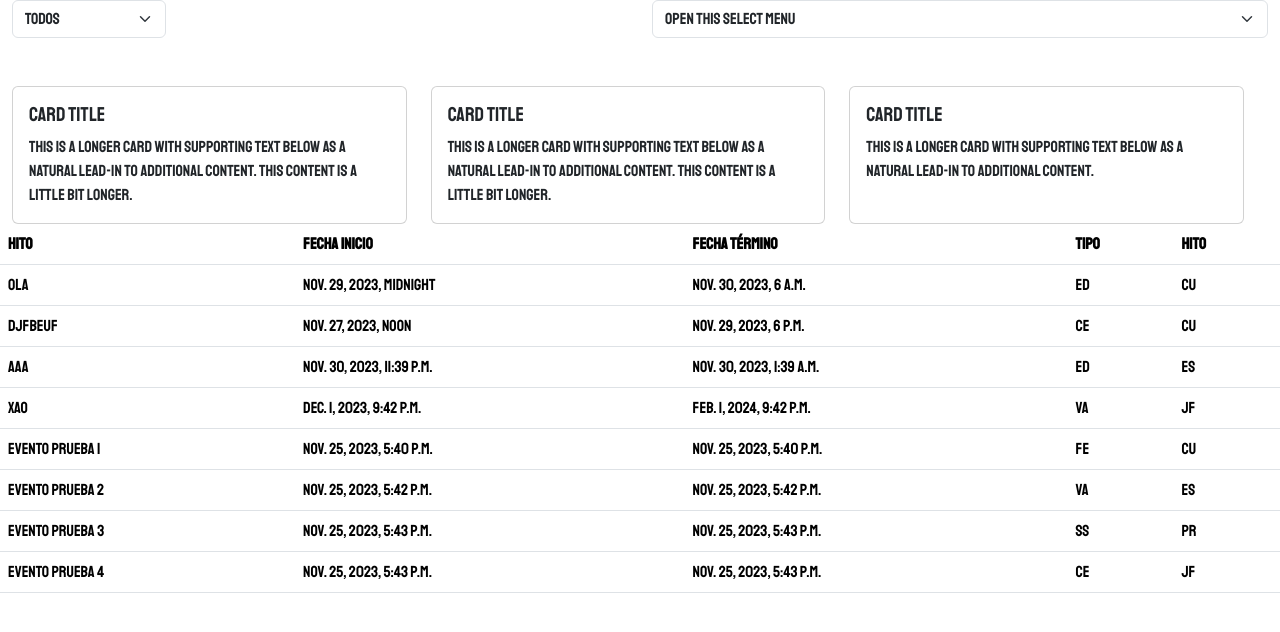
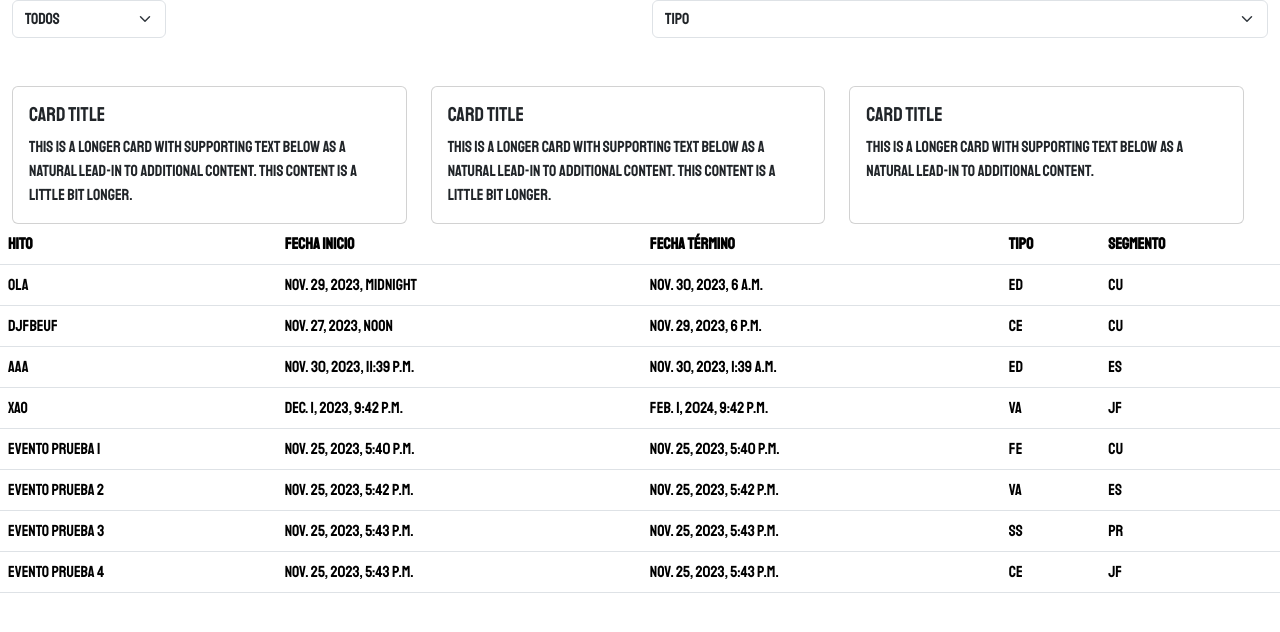
Before and after one commit to etha44a4n/CER3-GRUPO11, a Django app: template CER3/core/templates/core/home.html in a window 1280 px wide. Shown: the part 86-718 px from the top of the page. Run offline with Django 4.2, Linux system fonts and the light colour scheme; data comes from the database, SQL or seed files in the repository; the template is opened without the code that fills it: values that come from a table or form of the project are taken from there, most other values are stand-ins (such as "Sample title", 1, 10 or a date in 2020).

Commit message:
Cambio en el filtro de tipos

```diff
--- a/CER3/core/templates/core/home.html
+++ b/CER3/core/templates/core/home.html
@@ -51,11 +51,12 @@
       </form>
     </div>
     <div class="col">
-      <select class="form-select" aria-label="Default select example">
-        <option selected>Open this select menu</option>
-        <option value="1">One</option>
-        <option value="2">Two</option>
-        <option value="3">Three</option>
+      <select class="form-select" aria-label="Tipo">
+        <option selected>Tipo</option>
+        {% for tipo in tipos %}
+          <option value="{{ tipo }}"> {{ tipo.1 }}</option>
+
+        {% endfor %}
       </select>
     </div>
 </div>
@@ -72,7 +73,7 @@
         <th scope="col">Fecha Inicio</th>
         <th scope="col">Fecha Término</th>
         <th scope="col">Tipo</th>
-        <th scope="col">Hito</th>
+        <th scope="col">Segmento</th>
       </tr>
     </thead>
     <tbody>
```
Also changed, not shown: CER3/core/views.py (+14 -0 lines). Lines whose indentation alone changed are shown as unchanged.
